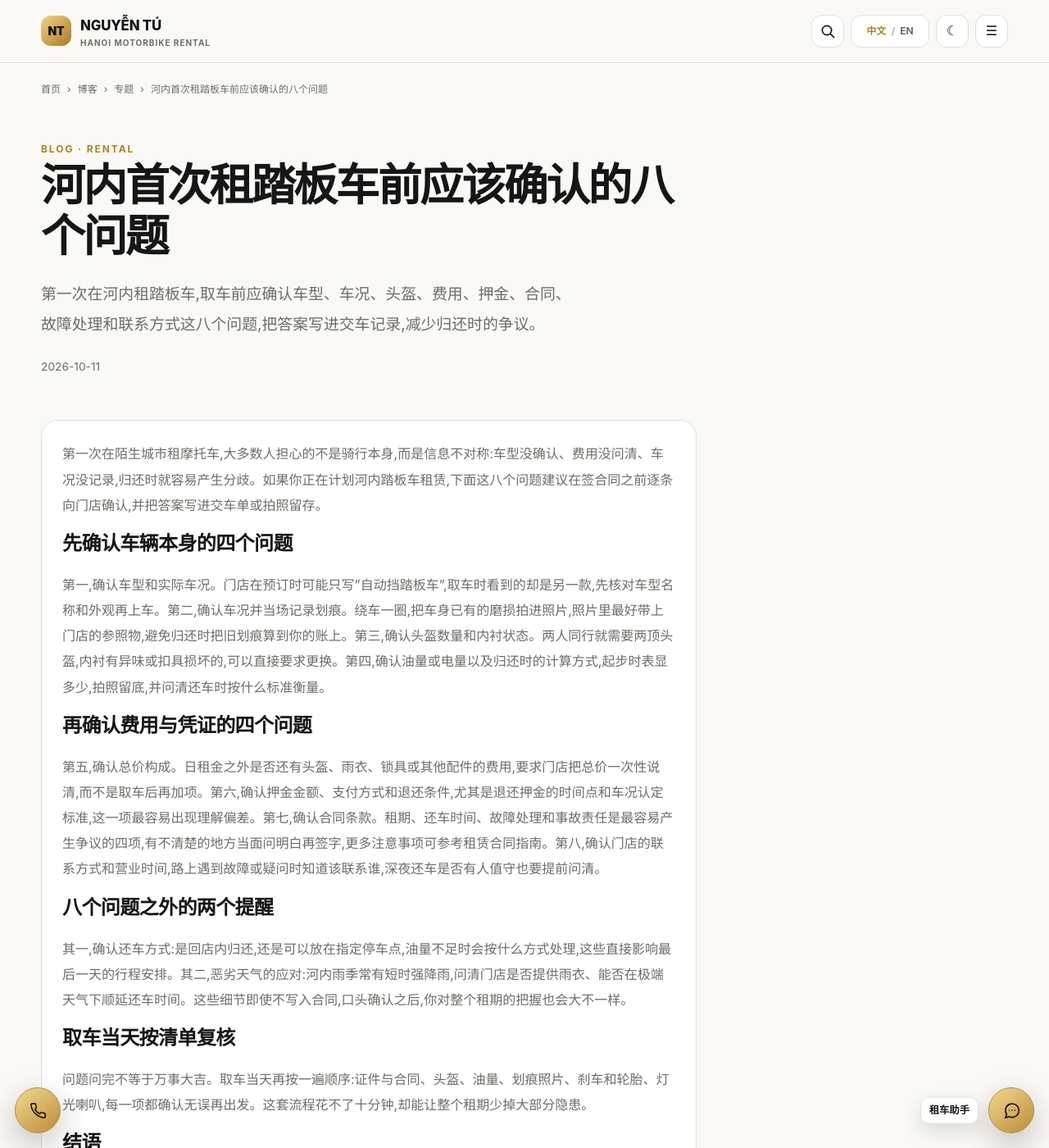
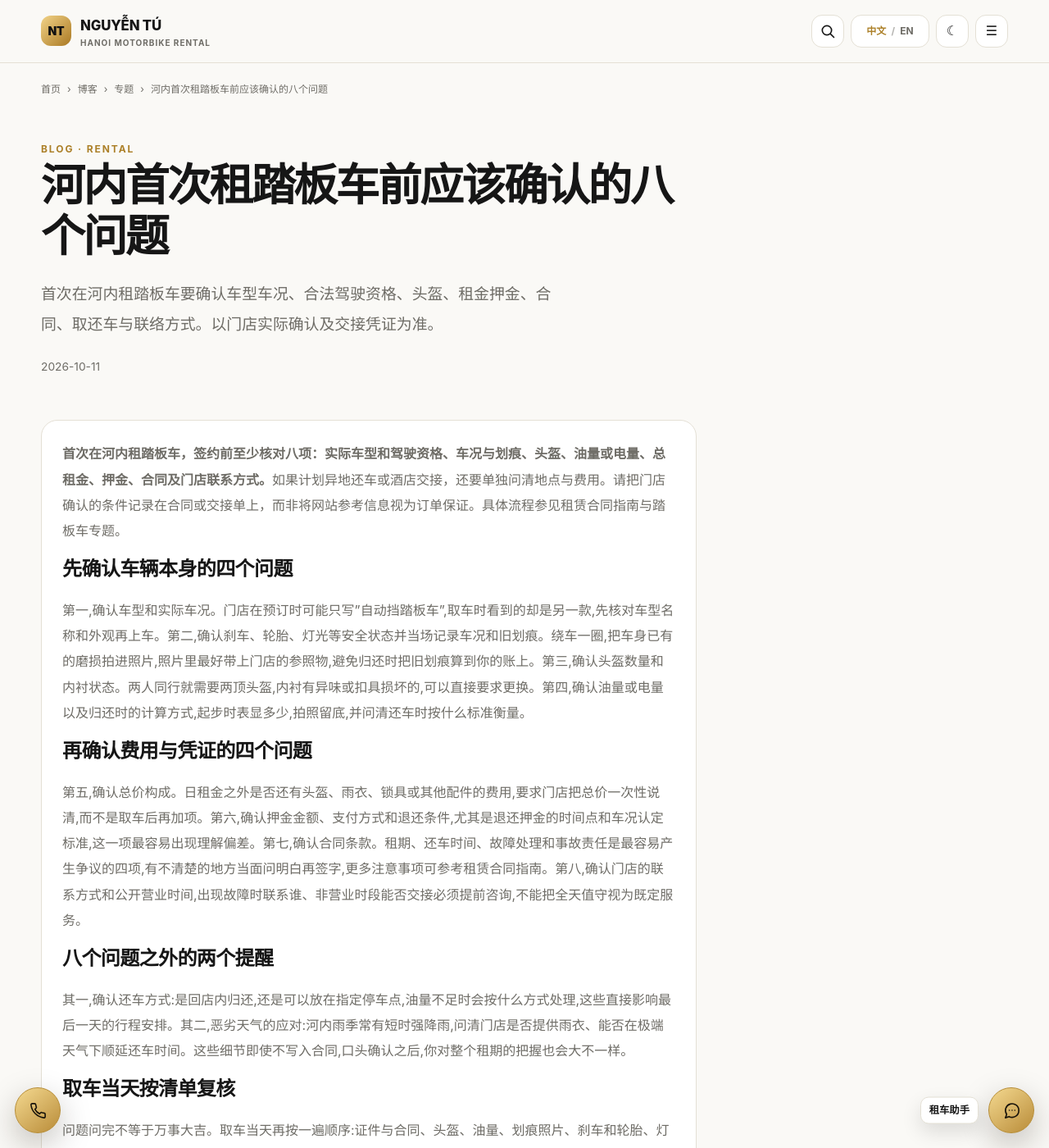
Before and after one commit to thuexemayhanoi/china, a Jekyll site: the page built from _posts/2026-10-11-hanoi-rental-scooters-01.md, in a window 1280 px wide and 1400 px high. Shown: the whole window at 82% size. Built offline with Jekyll 4.4.1, drawn with Linux system fonts in a browser that asks for light colours.

Commit message:
seo(china): answer-first source-backed P2 post and safer advice 2026-10-11-hanoi-rental-scooters-01.md

```diff
--- a/_posts/2026-10-11-hanoi-rental-scooters-01.md
+++ b/_posts/2026-10-11-hanoi-rental-scooters-01.md
@@ -5,22 +5,23 @@ topic: "rental"
 subtopic: "scooters"
 permalink: "/blog/hanoi-rental-scooters-01/"
 title: "河内首次租踏板车前应该确认的八个问题"
-description: "第一次在河内租踏板车,取车前应确认车型、车况、头盔、费用、押金、合同、故障处理和联系方式这八个问题,把答案写进交车记录,减少归还时的争议。"
+description: "首次在河内租踏板车要确认车型车况、合法驾驶资格、头盔、租金押金、合同、取还车与联络方式。以门店实际确认及交接凭证为准。"
+last_modified_at: "2026-10-12"
 primary_keyword: "河内踏板车租赁"
 date: "2026-10-11 15:28:06 +0700"
 seo_silo: "rental/scooters"
 breadcrumbs: [{"label":"博客","href":"/blog/"},{"label":"专题","href":"/topics/rental/scooters/"},{"label":"河内首次租踏板车前应该确认的八个问题"}]
 publication_method: "automated_qa"
 ---
-第一次在陌生城市租摩托车,大多数人担心的不是骑行本身,而是信息不对称:车型没确认、费用没问清、车况没记录,归还时就容易产生分歧。如果你正在计划河内踏板车租赁,下面这八个问题建议在签合同之前逐条向门店确认,并把答案写进交车单或拍照留存。
+**首次在河内租踏板车，签约前至少核对八项：实际车型和驾驶资格、车况与划痕、头盔、油量或电量、总租金、押金、合同及门店联系方式。**如果计划异地还车或酒店交接，还要单独问清地点与费用。请把门店确认的条件记录在合同或交接单上，而非将网站参考信息视为订单保证。具体流程参见[租赁合同指南](/topics/guides/contracts/)与[踏板车专题](/topics/rental/scooters/)。
 
 ## 先确认车辆本身的四个问题
 
-第一,确认车型和实际车况。门店在预订时可能只写"自动挡踏板车",取车时看到的却是另一款,先核对车型名称和外观再上车。第二,确认车况并当场记录划痕。绕车一圈,把车身已有的磨损拍进照片,照片里最好带上门店的参照物,避免归还时把旧划痕算到你的账上。第三,确认头盔数量和内衬状态。两人同行就需要两顶头盔,内衬有异味或扣具损坏的,可以直接要求更换。第四,确认油量或电量以及归还时的计算方式,起步时表显多少,拍照留底,并问清还车时按什么标准衡量。
+第一,确认车型和实际车况。门店在预订时可能只写"自动挡踏板车",取车时看到的却是另一款,先核对车型名称和外观再上车。第二,确认刹车、轮胎、灯光等安全状态并当场记录车况和旧划痕。绕车一圈,把车身已有的磨损拍进照片,照片里最好带上门店的参照物,避免归还时把旧划痕算到你的账上。第三,确认头盔数量和内衬状态。两人同行就需要两顶头盔,内衬有异味或扣具损坏的,可以直接要求更换。第四,确认油量或电量以及归还时的计算方式,起步时表显多少,拍照留底,并问清还车时按什么标准衡量。
 
 ## 再确认费用与凭证的四个问题
 
-第五,确认总价构成。日租金之外是否还有头盔、雨衣、锁具或其他配件的费用,要求门店把总价一次性说清,而不是取车后再加项。第六,确认押金金额、支付方式和退还条件,尤其是退还押金的时间点和车况认定标准,这一项最容易出现理解偏差。第七,确认合同条款。租期、还车时间、故障处理和事故责任是最容易产生争议的四项,有不清楚的地方当面问明白再签字,更多注意事项可参考[租赁合同指南](/topics/guides/contracts/)。第八,确认门店的联系方式和营业时间,路上遇到故障或疑问时知道该联系谁,深夜还车是否有人值守也要提前问清。
+第五,确认总价构成。日租金之外是否还有头盔、雨衣、锁具或其他配件的费用,要求门店把总价一次性说清,而不是取车后再加项。第六,确认押金金额、支付方式和退还条件,尤其是退还押金的时间点和车况认定标准,这一项最容易出现理解偏差。第七,确认合同条款。租期、还车时间、故障处理和事故责任是最容易产生争议的四项,有不清楚的地方当面问明白再签字,更多注意事项可参考[租赁合同指南](/topics/guides/contracts/)。第八,确认门店的联系方式和公开营业时间,出现故障时联系谁、非营业时段能否交接必须提前咨询,不能把全天值守视为既定服务。
 
 ## 八个问题之外的两个提醒
 
```
